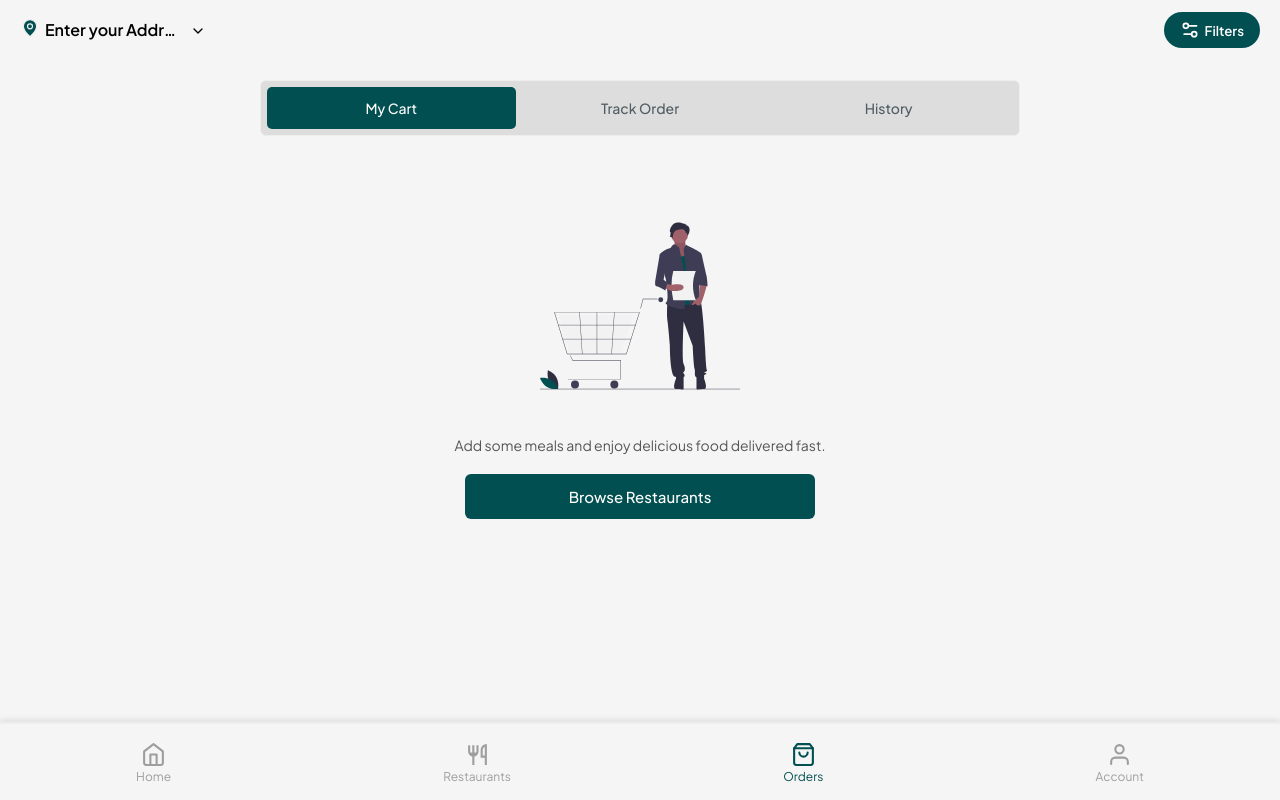
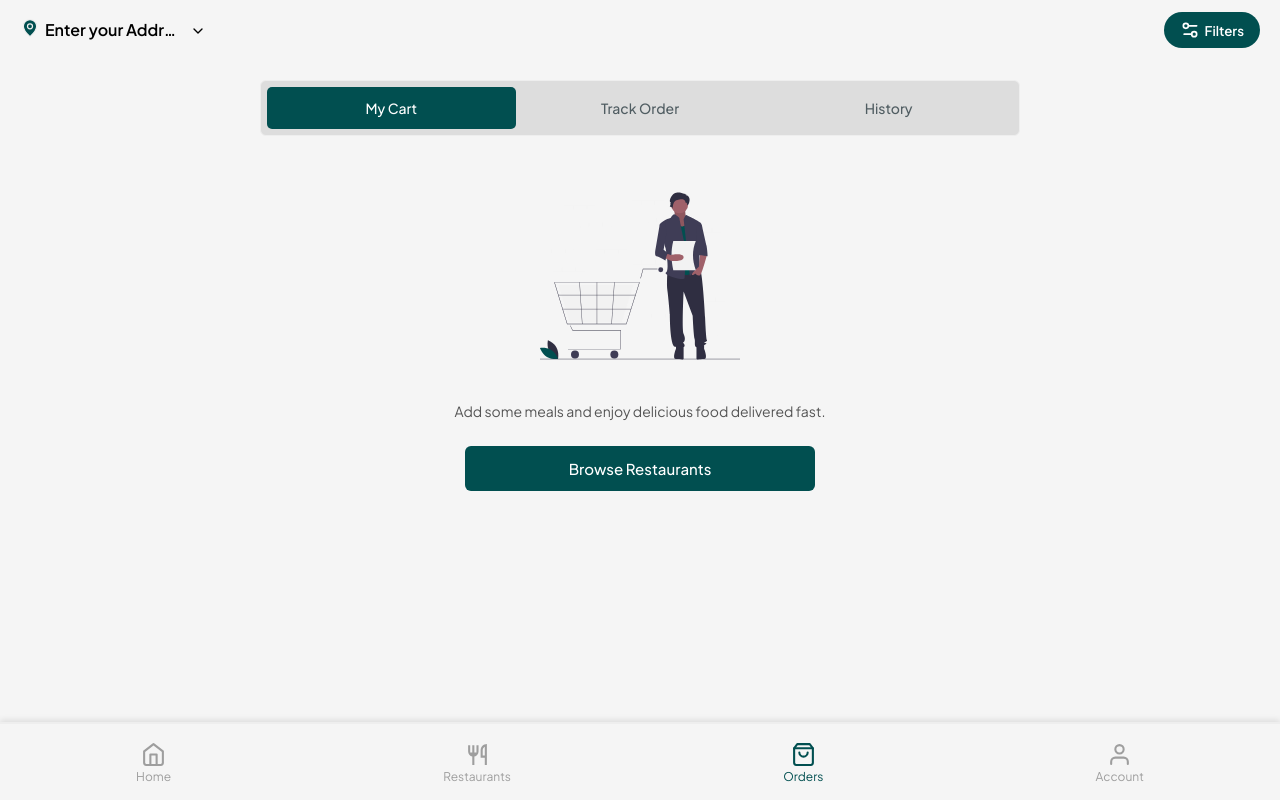
Before and after one commit to ay30bg/droppa, a React (Create React App) app: page /orders in a window 1280 px wide. Built offline with nearby package versions, Linux system fonts and the light colour scheme.

Commit message:
Update orders.css

```diff
--- a/src/styles/orders.css
+++ b/src/styles/orders.css
@@ -40,9 +40,11 @@
 }
 
 /* EMPTY STATE */
-.empty-state {
+  .empty-state {
   text-align: center;
-  padding: 30px 20px;
+  display: flex;
+  flex-direction: column;
+  align-items: center;   /* centers children horizontally */
 }
 
 .empty-state img {
```
